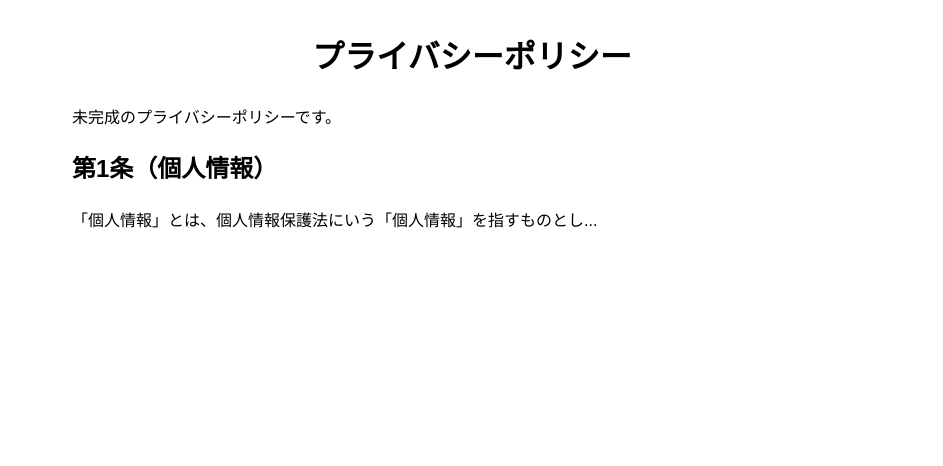
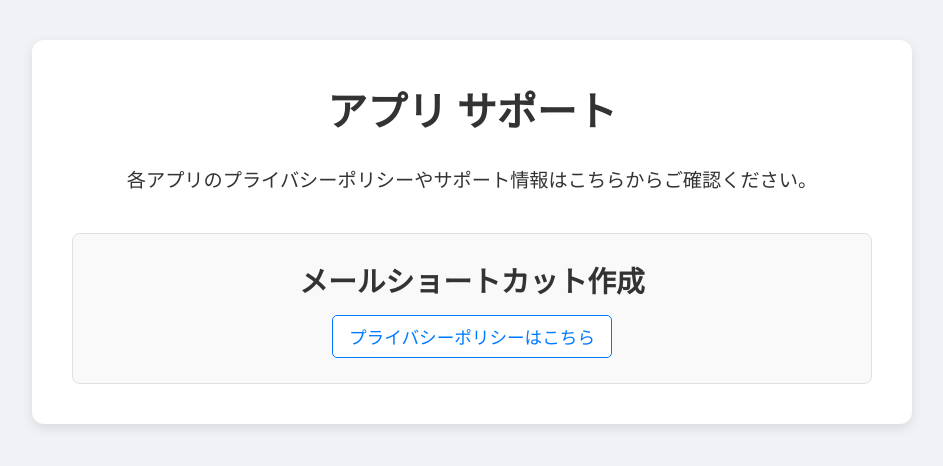
Before and after one commit to etosoftware/privacy-policy, a plain HTML site: page index.html in a window 1280 px wide. Shown: the whole page, without its empty margins (168-1111 px from the left). Drawn offline with Linux system fonts and the light colour scheme.

Commit message:
Add index and privacy policy files

```diff
--- a/index.html
+++ b/index.html
@@ -3,16 +3,88 @@
 <head>
     <meta charset="UTF-8">
     <meta name="viewport" content="width=device-width, initial-scale=1.0">
-    <title>プライバシーポリシー</title>
+    <title>アプリサポート</title>
     <style>
-        body { font-family: sans-serif; line-height: 1.6; max-width: 800px; margin: 2em auto; padding: 0 1em; }
-        h1 { text-align: center; }
+        body {
+            font-family: -apple-system, BlinkMacSystemFont, "Segoe UI", Roboto, "Helvetica Neue", Arial, sans-serif;
+            margin: 0;
+            padding: 40px 20px; /* 上下の余白を追加 */
+            background-color: #f0f2f5;
+            color: #333;
+            text-align: center;
+        }
+        .container {
+            max-width: 800px; /* 最大幅を指定 */
+            margin: 0 auto; /* 中央揃え */
+            padding: 40px;
+            background-color: #fff;
+            border-radius: 12px;
+            box-shadow: 0 4px 12px rgba(0, 0, 0, 0.1);
+        }
+        h1 {
+            margin-top: 0;
+            font-size: 2.5em;
+        }
+        p {
+            font-size: 1.2em;
+            margin: 20px 0 40px; /* 各セクションとの間に余白を確保 */
+        }
+        /* 各アプリのセクションのデザイン */
+        .app-section {
+            padding: 25px;
+            margin-bottom: 20px;
+            background-color: #f9f9f9;
+            border: 1px solid #e0e0e0;
+            border-radius: 8px;
+        }
+        /* 最後の要素だけ下の余白をなくす */
+        .app-section:last-child {
+            margin-bottom: 0;
+        }
+        .app-section h2 {
+            font-size: 1.8em;
+            margin-top: 0;
+            margin-bottom: 15px;
+        }
+        .app-section a {
+            font-size: 1.1em;
+            color: #007bff;
+            text-decoration: none;
+            transition: color 0.2s;
+            display: inline-block; /* クリック範囲を広げる */
+            padding: 8px 16px;
+            border: 1px solid #007bff;
+            border-radius: 5px;
+            background-color: #fff;
+        }
+        .app-section a:hover {
+            color: #fff;
+            background-color: #0056b3;
+            text-decoration: none;
+        }
     </style>
 </head>
 <body>
-    <h1>プライバシーポリシー</h1>
-    <p>未完成のプライバシーポリシーです。</p>
-    <h2>第1条（個人情報）</h2>
-    <p>「個人情報」とは、個人情報保護法にいう「個人情報」を指すものとし...</p>
-    </body>
+    <div class="container">
+        <h1>アプリ サポート</h1>
+        <p>各アプリのプライバシーポリシーやサポート情報はこちらからご確認ください。</p>
+
+        <div class="app-section">
+            <h2>メールショートカット作成</h2>
+            <a href=".\PrivacyPolicies\MailShortcutMaker_Policy.html">プライバシーポリシーはこちら</a>
+        </div>
+        <!--
+        <div class="app-section">
+            <h2>新しいアプリ名</h2>
+            <a href=".\PrivacyPolicies\NewApp_Policy.html">プライバシーポリシーはこちら</a>
+        </div>
+
+        <div class="app-section">
+            <h2>別のアプリ名</h2>
+            <a href=".\PrivacyPolicies\AnotherApp_Policy.html">プライバシーポリシーはこちら</a>
+        </div>
+        -->
+
+    </div>
+</body>
 </html>
```
Also changed, not shown: PrivacyPolicies/MailShortcutMaker_Policy.html (added, +131 -0 lines).
